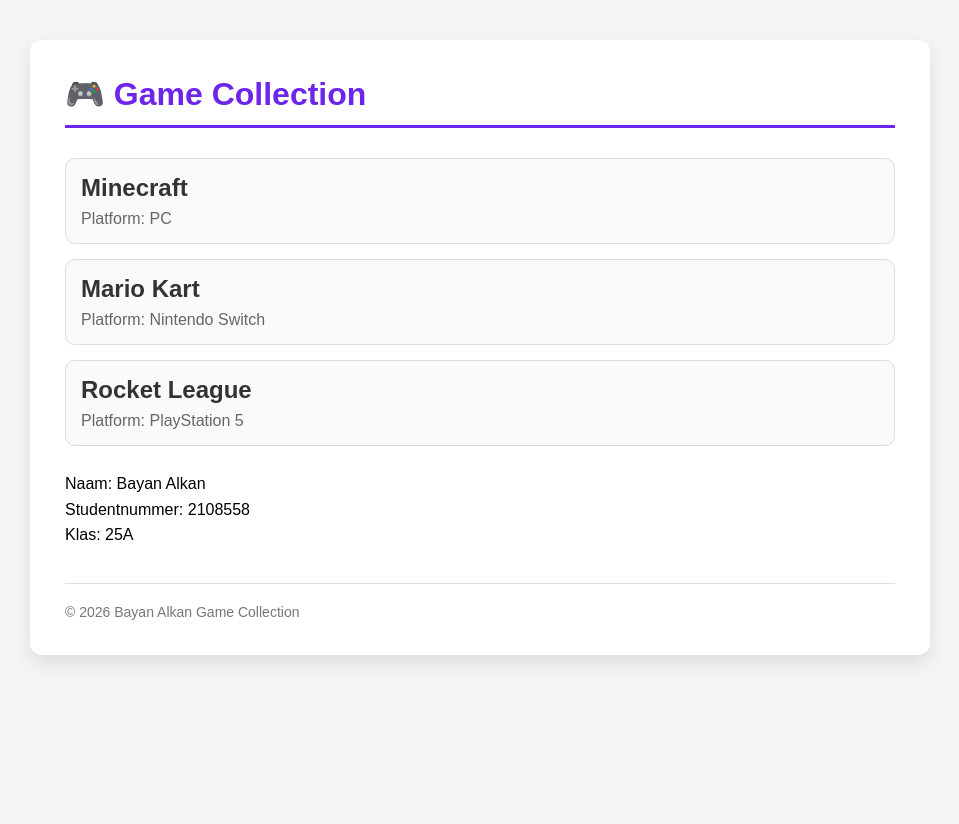
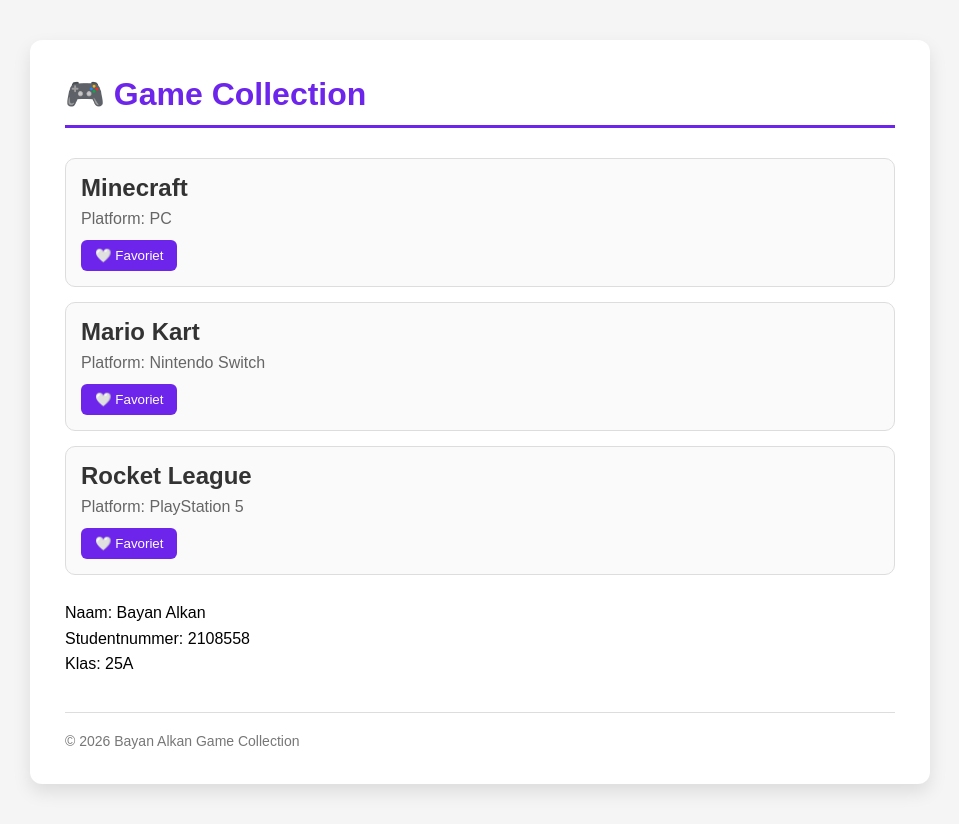
Before and after one commit to balkeyan/react-1, a React (Vite) app: page / in a window 1280 px wide. Shown: the whole page, without its empty margins (160-1119 px from the left). Before the commit the page ends 800 px from the top, so only its background shows below. Built offline with nearby package versions, Linux system fonts and the light colour scheme.

Commit message:
Les 5 - useState toegepast

```diff
--- a/src/App.css
+++ b/src/App.css
@@ -57,3 +57,18 @@
   color: #777;
   font-size: 14px;
 }
+
+.favorite-button {
+  margin-top: 12px;
+  padding: 8px 14px;
+  background-color: #6e25eb;
+  color: white;
+  border: none;
+  border-radius: 6px;
+  cursor: pointer;
+  transition: background-color 0.2s;
+}
+
+.favorite-button:hover {
+  background-color: #5b1fd0;
+}
--- a/src/components/GameCard.jsx
+++ b/src/components/GameCard.jsx
@@ -1,8 +1,19 @@
+import { useState } from "react";
+
 function GameCard(props) {
+  const [favorite, setFavorite] = useState(false);
+
   return (
     <div className="game-card">
       <h2>{props.title}</h2>
       <p>Platform: {props.platform}</p>
+
+      <button
+        className="favorite-button"
+        onClick={() => setFavorite(!favorite)}
+      >
+        {favorite ? "❤️ Favoriet" : "🤍 Favoriet"}
+      </button>
     </div>
   );
 }
```
